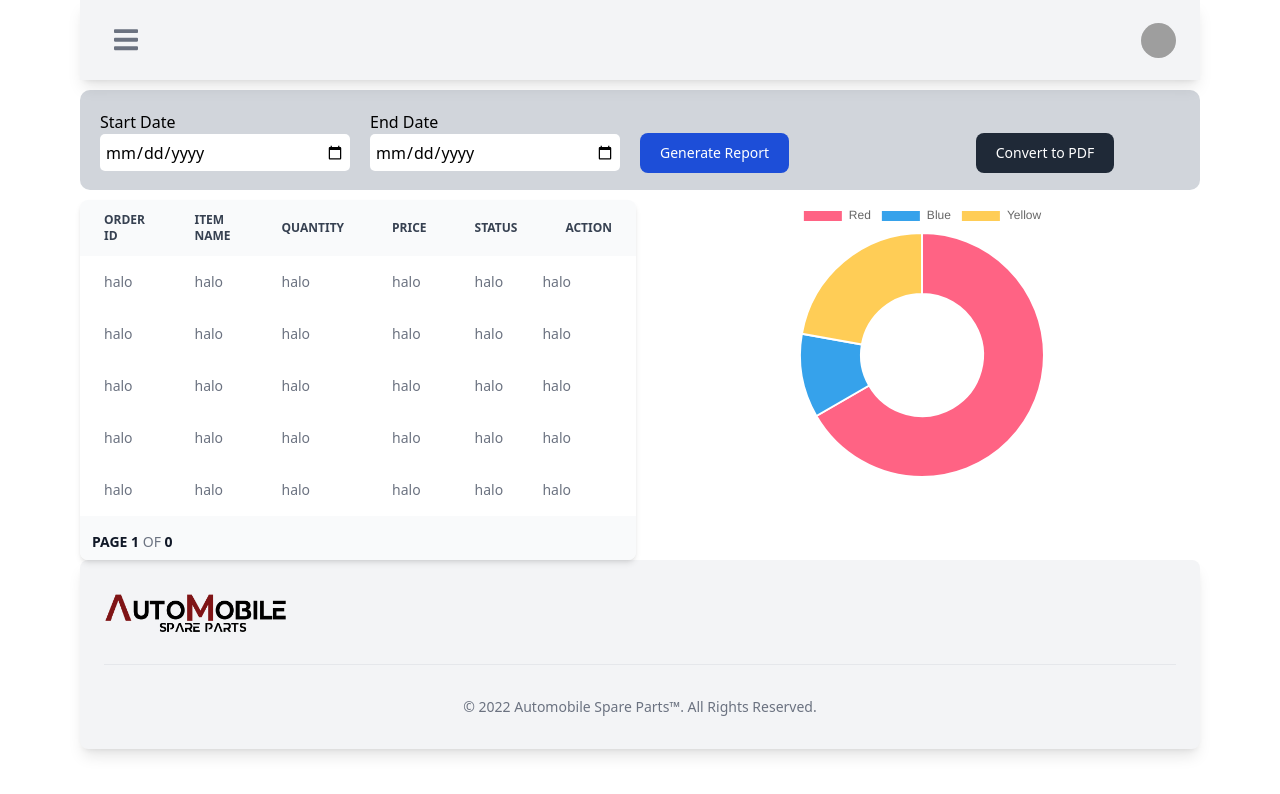
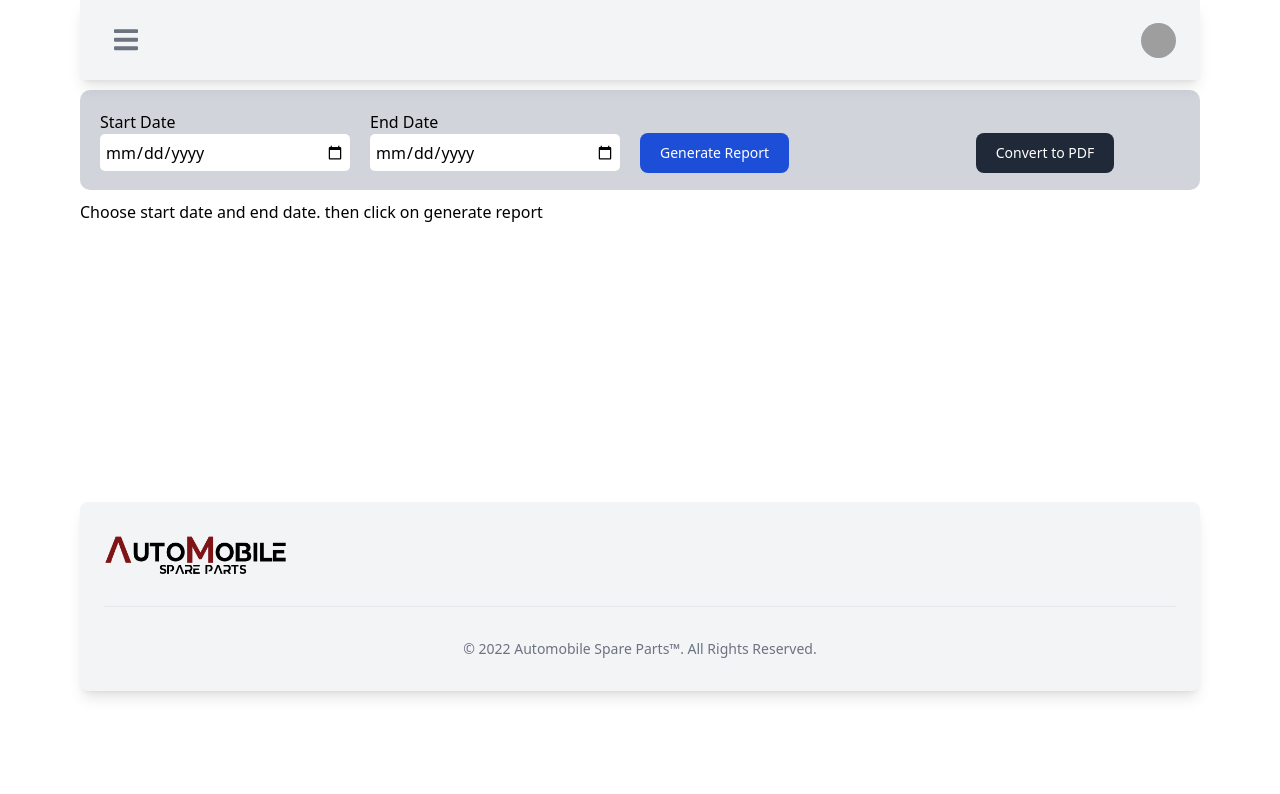
Before and after one commit to Y4S2-SASA/ASP-FE-VULNERABILITIES-FIXED, a React (Create React App) app: page /questions-report in a window 1280 px wide. Shown: the top 794 px of the page. Built offline with nearby package versions, Linux system fonts and the light colour scheme; sample sign-in values are in the browser's storage; grey boxes are pictures that could not be loaded; what tw-elements would draw is missing.

Commit message:
date selection function created

```diff
--- a/src/api/QuestionsApi.jsx
+++ b/src/api/QuestionsApi.jsx
@@ -7,3 +7,4 @@ export const getAllQuestions = () => apiInstance.get(subMainRoutePath);
 export const getQuestionById = (id) => apiInstance.get(subMainRoutePath + `/${id}`);
 export const updateQuestionById = (id, questionObj) => apiInstance.put(subMainRoutePath + `/${id}`, questionObj);
 export const deleteQuestionById = (id) => apiInstance.delete(subMainRoutePath + `/${id}`);
+export const getTags = (dateRange) => apiInstance.post('/tags', dateRange);
--- /dev/null
+++ b/src/components/report/charts/DoughnutChart.jsx
@@ -0,0 +1,28 @@
+import { useState } from "react";
+import { useEffect } from "react";
+import { Doughnut } from "react-chartjs-2";
+
+export default function DoughnutChart(props) {
+
+    const [data, setData] = useState({});
+
+    useEffect(() => {
+        setData({
+            labels: props.labels,
+            datasets: [{
+                label: 'My First Dataset',
+                data: props.data,
+                backgroundColor: [
+                    'rgb(255, 99, 132)',
+                    'rgb(54, 162, 235)',
+                    'rgb(255, 205, 86)'
+                ],
+                hoverOffset: 4
+            }]
+        });
+    },[props])
+
+    return (
+        Object.keys(data).length !== 0 && <Doughnut data={data} />
+    )
+}
--- a/src/pages/question-report/Header.jsx
+++ b/src/components/report/header/ReportHeader.jsx
@@ -1,28 +1,30 @@
-import Button from '../../components/buttons/Buttons';
+
+import Button from '../../buttons/Buttons';
 import './Header.css';
 
-export default function Header() {
+export default function ReportHeader(props) {
+
     return (
         <div className="report-header bg-gray-300">
             <div className="header-box">
                 <span>Start Date</span>
                 <br />
-                <input type="date" className="datepicker" />
+                <input type="date" id="startDate" className="datepicker" />
             </div>
             <div className="header-box">
                 <span>End Date</span>
                 <br />
-                <input type="date" className="datepicker" />
+                <input type="date" id="endDate" className="datepicker" />
             </div>
             <div className="header-box">
                 <div className="btn-wrapper">
-                    <Button>Generate Report</Button>
+                    <Button onClick={props.onGenerate}>Generate Report</Button>
                 </div>
             </div>
             <div className="header-box">
                 <div className="btn-wrapper">
                     <center>
-                        <Button variant="dark">Convert to PDF</Button>
+                        <Button variant="dark" onClick={() => window.print()}>Convert to PDF</Button>
                     </center>
                 </div>
             </div>
--- a/src/pages/question-report/QuestionReport.jsx
+++ b/src/pages/question-report/QuestionReport.jsx
@@ -1,129 +1,53 @@
 import NavBar from "../../components/LayoutComponents/NavBar";
-import Header from "./Header";
 import "./QuestionReport.css";
-import { Doughnut } from "react-chartjs-2";
-import Table from "../../components/Table/Table";
-import _ from 'lodash';
 import { useState } from "react";
-
-const data = {
-    labels: [
-        'Red',
-        'Blue',
-        'Yellow'
-    ],
-    datasets: [{
-        label: 'My First Dataset',
-        data: [300, 50, 100],
-        backgroundColor: [
-            'rgb(255, 99, 132)',
-            'rgb(54, 162, 235)',
-            'rgb(255, 205, 86)'
-        ],
-        hoverOffset: 4
-    }]
-};
-
+import { getTags } from "../../api/QuestionsApi";
+import { applyToast } from "../../components/toast-message/toast";
+import DoughnutChart from "../../components/report/charts/DoughnutChart";
+import ReportHeader from "../../components/report/header/ReportHeader";
 
 export default function QuestionReport(props) {
-    const pageSize = 5;
-    const [paginatedOrders, setPaginatedOrders] = useState([]);
-    const [currentPage, setCurrentPage] = useState(1);
-    const pageCount = 0;
-    const pages = _.range(1, pageCount + 1)
+    const [tagsLabels, setTagsLabels] = useState([]);
+    const [tagsData, setTagsData] = useState([]);
 
-    const pagination = (pageNo) =>{
-        setCurrentPage(pageNo)
-        const startIndex = (pageNo -1) * pageSize;
-        const paginatedOrder = _([]).slice(startIndex).take(pageSize).value();
-        setPaginatedOrders(paginatedOrder);
+    const onGenerate = () => {
+        // getting selected start date and end date from date pickers in ReportHeader.jsx
+        const startDate = document.getElementById("startDate").value;
+        const endDate = document.getElementById("endDate").value;
+
+        // making labels and data empty to rerender the Dougnut chart after fetching data.
+        // Doughnut chart eke props wenas unama rerender wena widiyata eyala hadala na.
+        setTagsLabels([]);
+        setTagsData([]);
+
+        // fetching data and setting label and data values
+        getTags({ startDate, endDate })
+            .then(res => {
+                const tags = res.data.data;
+                setTagsLabels(Object.keys(tags));
+                setTagsData(Object.values(tags));
+            })
+            .catch(err => applyToast())
+
     }
 
     return (
         <>
             <NavBar />
-            <Header />
+            <ReportHeader onGenerate={onGenerate} />
+            <p>Choose start date and end date. then click on generate report</p>
+
             <div className="grid grid-cols-2 gap-2">
                 <div >
-                <Table
-                            head={
-                                <>
-                                    <tr>
-                                        <th scope="col" className="py-3 px-6">
-                                            Order ID
-                                        </th>
-                                        <th scope="col" className="py-3 px-6">
-                                            Item Name
-                                        </th>
-                                        <th scope="col" className="py-3 px-6">
-                                            Quantity
-                                        </th>
-                                        <th scope="col" className="py-3 px-6">
-                                            Price
-                                        </th>
-                                        <th scope="col" className="py-3 px-6">
-                                            Status
-                                        </th>
-                                        <th scope="col" className="py-3 px-6">
-                                            Action
-                                        </th>
-                                    </tr>
-                                </>
-                            }
-                            body={
-                                <>
 
-
-                                        <tr className='self-center'>
-                                            <td className='py-4 px-6'>halo</td>
-                                            <td className='py-4 px-6'>halo</td>
-                                            <td className='py-4 px-6'>halo</td>
-                                            <td className='py-4 px-6'>halo</td>
-                                            <td className='py-4 px-6'>halo</td>
-                                            <td>halo</td>
-                                        </tr>
-                                        <tr className='self-center'>
-                                            <td className='py-4 px-6'>halo</td>
-                                            <td className='py-4 px-6'>halo</td>
-                                            <td className='py-4 px-6'>halo</td>
-                                            <td className='py-4 px-6'>halo</td>
-                                            <td className='py-4 px-6'>halo</td>
-                                            <td>halo</td>
-                                        </tr>
-                                        <tr className='self-center'>
-                                            <td className='py-4 px-6'>halo</td>
-                                            <td className='py-4 px-6'>halo</td>
-                                            <td className='py-4 px-6'>halo</td>
-                                            <td className='py-4 px-6'>halo</td>
-                                            <td className='py-4 px-6'>halo</td>
-                                            <td>halo</td>
-                                        </tr>
-                                        <tr className='self-center'>
-                                            <td className='py-4 px-6'>halo</td>
-                                            <td className='py-4 px-6'>halo</td>
-                                            <td className='py-4 px-6'>halo</td>
-                                            <td className='py-4 px-6'>halo</td>
-                                            <td className='py-4 px-6'>halo</td>
-                                            <td>halo</td>
-                                        </tr>                  <tr className='self-center'>
-                                            <td className='py-4 px-6'>halo</td>
-                                            <td className='py-4 px-6'>halo</td>
-                                            <td className='py-4 px-6'>halo</td>
-                                            <td className='py-4 px-6'>halo</td>
-                                            <td className='py-4 px-6'>halo</td>
-                                            <td>halo</td>
-                                        </tr>
-
-                                </>
-                            }
-                            currentPage={currentPage}
-                            pageCount={pageCount}
-                            pages={pages}
-                            pagination={pagination}
+                </div>
+                <div>
+                    {tagsLabels && tagsData &&
+                        <DoughnutChart
+                            labels={tagsLabels}
+                            data={tagsData}
                         />
-                </div>
-                <div >
-                    <Doughnut data={data} />
+                    }
                 </div>
             </div>
 
```
Also changed, not shown: src/components/report/header/Header.css (renamed from src/pages/question-report/Header.css).
